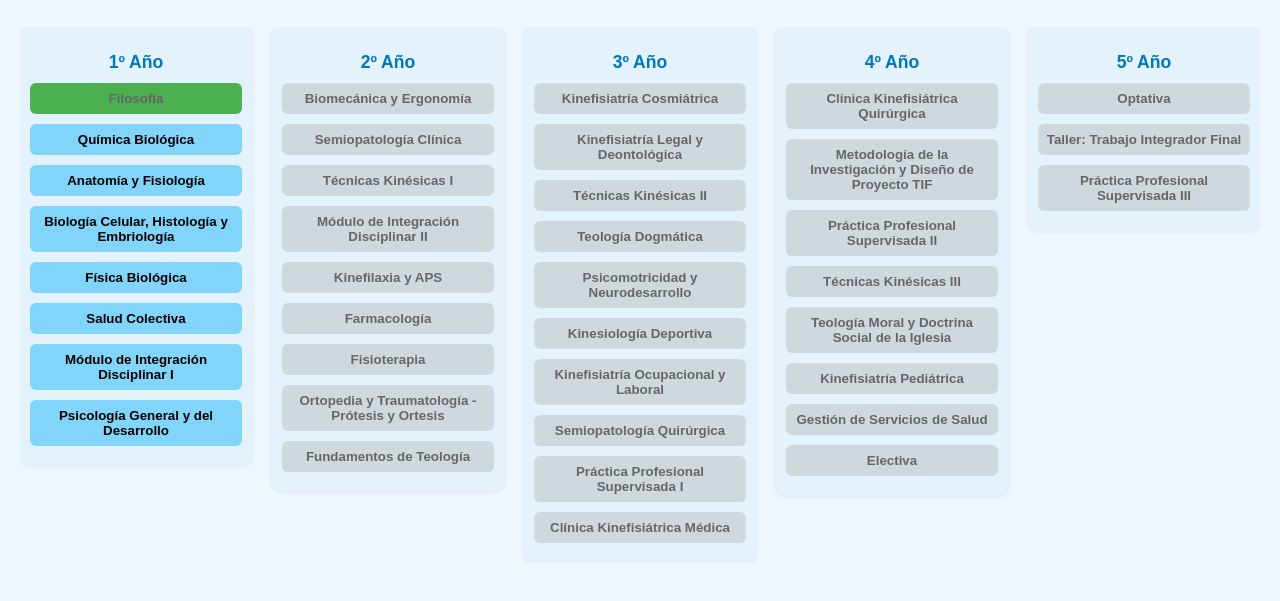
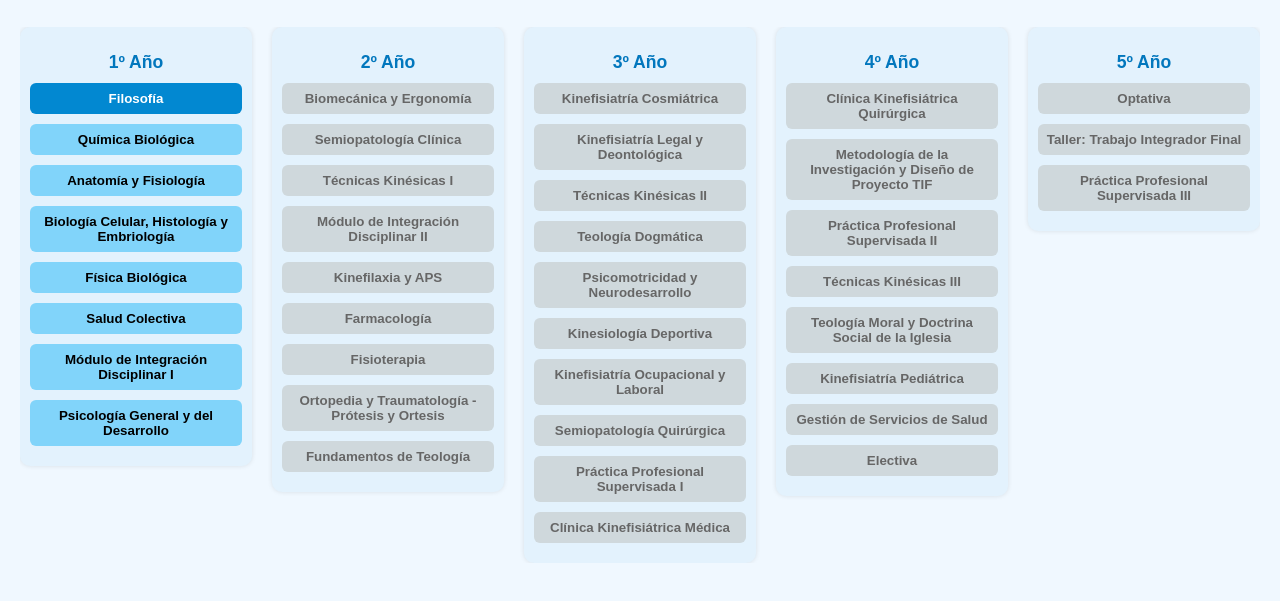
Before and after one commit to kiara-pintos/malla-kinesiolog-a, a plain HTML site: page index.html in a window 1280 px wide. Both pictures are taken after a click on the button "Filosofía". Shown: the part 61-662 px from the top of the page. Drawn offline with Linux system fonts and the light colour scheme.

Commit message:
Update index.html

```diff
--- a/index.html
+++ b/index.html
@@ -91,7 +91,8 @@
       if (mat.aprobado) return;
       mat.aprobado = true;
       mat.btn.disabled = true;
-      mat.btn.style.backgroundColor = '#4caf50';
+     mat.btn.classList.add('aprobada');
+
 
       mat.desbloquea.forEach(dest => {
         const destMat = estado[dest];
```
